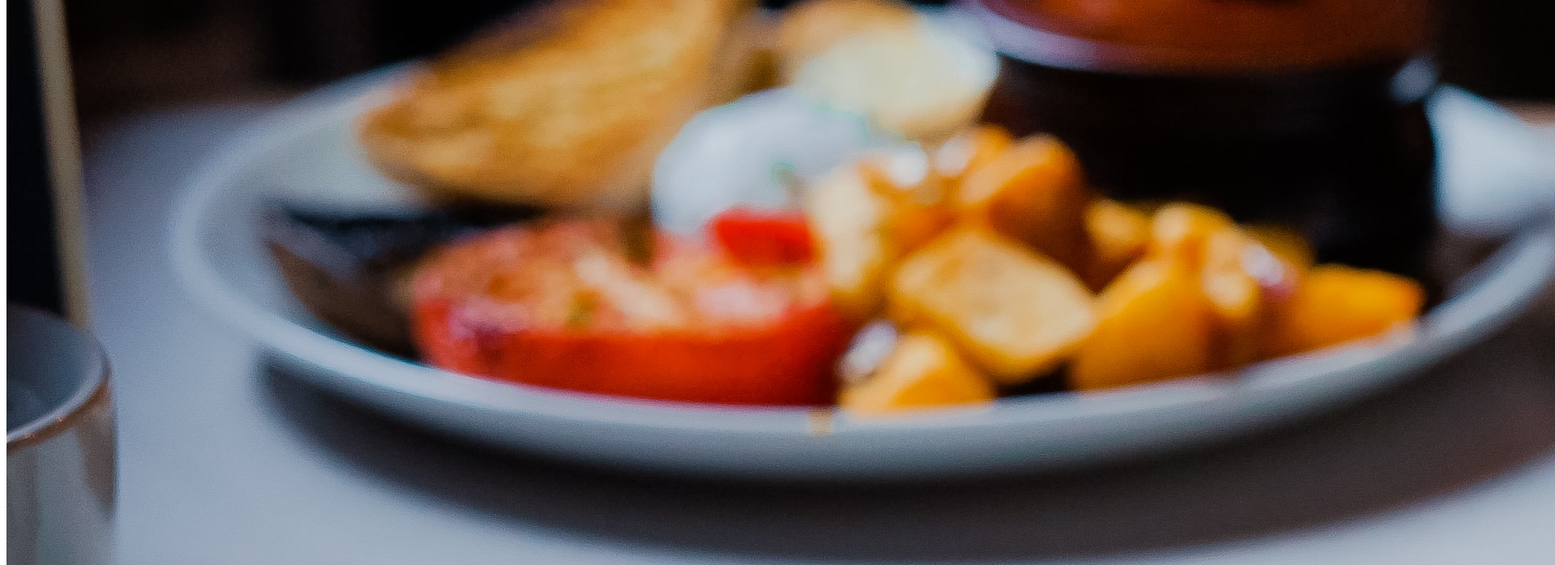
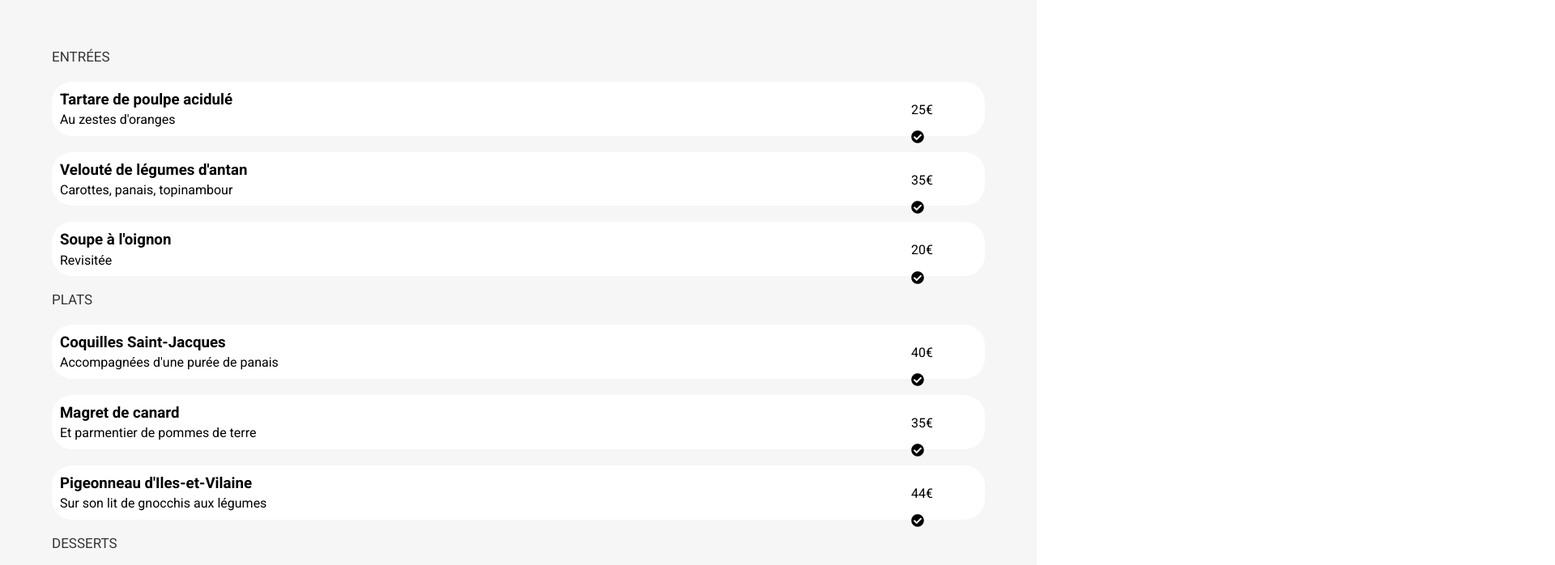
Before and after one commit to BlandineBrnt/Ohmyfood, a plain HTML site: page restaurants/a_la_française.html in a window 1280 px wide. Shown: the part 382-1080 px from the top of the page at 81% size, 1920 px wide, since content can reach past the window. Drawn offline with Linux system fonts and the light colour scheme; the site is published under a folder, as on GitHub Pages, so addresses that start at the root find nothing; a web font is replaced by a local one.

Commit message:
commit 3

```diff
--- a/restaurants/a_la_française.html
+++ b/restaurants/a_la_française.html
@@ -5,10 +5,10 @@
     <meta http-equiv="X-UA-Compatible" content="IE=edge">
     <meta name="viewport" content="width=device-width, initial-scale=1.0">
 
-    <link rel="stylesheet" href="/css/normalize.css">
-    <link rel="stylesheet" href="/css/mobile.css">
-    <link rel="stylesheet" href="/css/tablette.css">
-    <link rel="stylesheet" href="/css/desktop.css">
+    <link rel="stylesheet" href="../css/normalize.css">
+    <link rel="stylesheet" href="../css/mobile.css">
+    <link rel="stylesheet" href="../css/tablette.css">
+    <link rel="stylesheet" href="../css/desktop.css">
     <link rel="preconnect" href="https://fonts.googleapis.com">
     <link rel="preconnect" href="https://fonts.gstatic.com" crossorigin>
     <link href="https://fonts.googleapis.com/css2?family=Roboto:wght@100;300;400;500;700;900&family=Shrikhand&display=swap" rel="stylesheet">
```
Also changed, not shown: restaurants/la_note_enchantee.html (+4 -4 lines), restaurants/la_palette_du_gout.html (+4 -4 lines), restaurants/le_delice_des_sens.html (+4 -4 lines).
